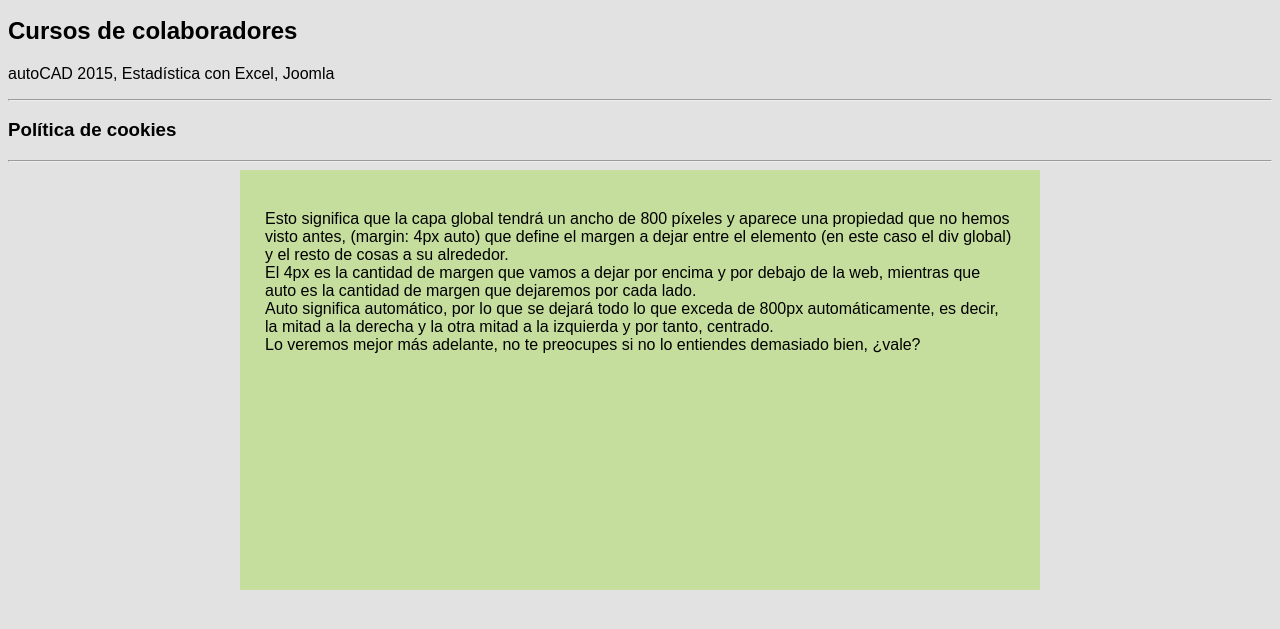
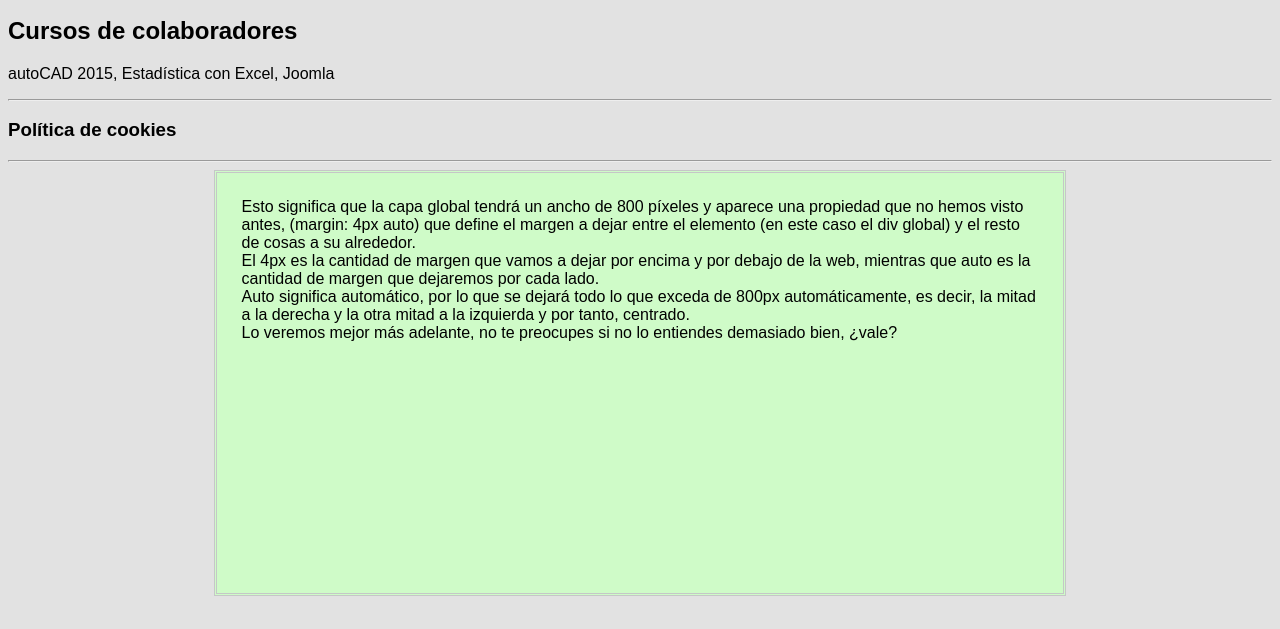
Before and after one commit to elttuercas/aweb-smr1, a plain HTML site: page cursos.html in a window 1280 px wide. Shown: the part 171-800 px from the top of the page. Drawn offline with Linux system fonts and the light colour scheme.

Commit message:
Updated padding, width and border values.

```diff
--- a/cursos.html
+++ b/cursos.html
@@ -17,9 +17,10 @@
 
         #main {
             margin: 4px auto;
-            width: 800px;
+            width: 67%;
             height: 420px;
-            background-color: #c5de9d;
+            background-color: #cffbc8;
+            border: 3px double #c5c7c7;
         }
 
         #main > p {
@@ -27,7 +28,7 @@
         }
 
         #main > p:first-child {
-            padding-top: 40px;
+            padding-top: 25px;
         }
     </style>
 </head>
```
